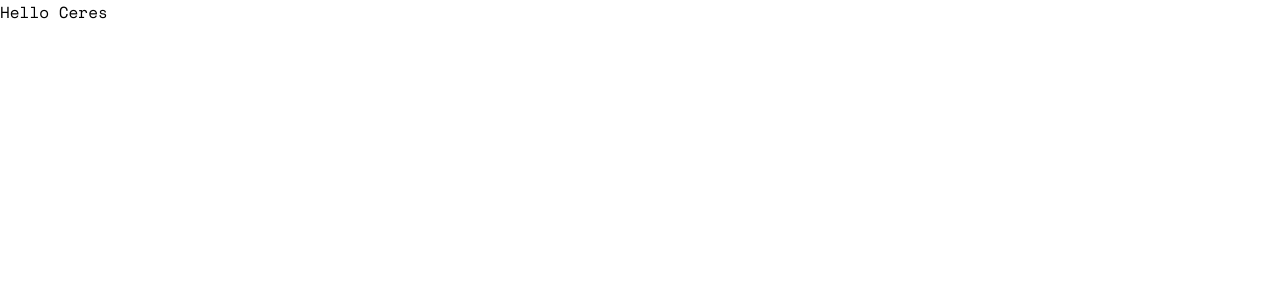
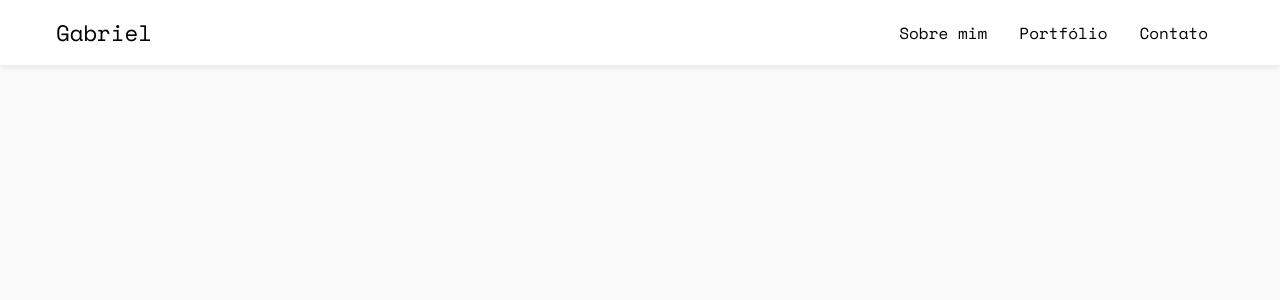
Before and after one commit to gabrielnafuzi/personal-site, a React (Create React App) app: page / in a window 1280 px wide. Shown: the top 300 px of the page. Built offline with nearby package versions, Linux system fonts and the light colour scheme; the HTML template or start-up script is replaced by a standard one.

Commit message:
finished header

```diff
--- a/src/App.js
+++ b/src/App.js
@@ -1,11 +1,13 @@
 import React from 'react';
+import Header from './components/Header';
 
 import GlobalStyles from './styles/GlobalStyles';
 
 const App = () => {
   return (
     <>
-      <div>Hello Ceres</div>
+      <Header />
+
       <GlobalStyles />
     </>
   );
--- /dev/null
+++ b/src/Hooks/useMedia.js
@@ -0,0 +1,24 @@
+import React from 'react';
+
+const useMedia = media => {
+  const [match, setMatch] = React.useState(null);
+
+  React.useEffect(() => {
+    function changeMatch() {
+      const { matches } = window.matchMedia(media);
+
+      setMatch(matches);
+    }
+
+    changeMatch();
+    window.addEventListener('resize', changeMatch);
+
+    return () => {
+      window.removeEventListener('resize', changeMatch);
+    };
+  }, [media]);
+
+  return match;
+};
+
+export default useMedia;
--- /dev/null
+++ b/src/components/Header/index.js
@@ -0,0 +1,42 @@
+import React from 'react';
+import useMedia from '../../Hooks/useMedia';
+
+import { Container, HeaderBlock, Logo, Nav, MobileButton } from './styles';
+
+const Header = () => {
+  const mobile = useMedia('(max-width: 739px)');
+  const [mobileMenu, setMobileMenu] = React.useState(false);
+
+  return (
+    <Container>
+      <HeaderBlock>
+        <Logo>Gabriel</Logo>
+
+        {mobile && (
+          <MobileButton
+            className={mobileMenu && 'active'}
+            onClick={() => setMobileMenu(!mobileMenu)}
+          ></MobileButton>
+        )}
+
+        <Nav
+          className={`${mobile ? 'nav-mobile' : 'nav'} ${
+            mobileMenu && 'nav-mobile-active'
+          }`}
+        >
+          <li>
+            <a href="#about">Sobre mim</a>
+          </li>
+          <li>
+            <a href="#portfolio">Portfólio</a>
+          </li>
+          <li>
+            <a href="#contact">Contato</a>
+          </li>
+        </Nav>
+      </HeaderBlock>
+    </Container>
+  );
+};
+
+export default Header;
--- /dev/null
+++ b/src/components/Header/styles.js
@@ -0,0 +1,100 @@
+import styled from 'styled-components';
+
+export const Container = styled.div`
+  width: 100%;
+  background: var(--color-white);
+  box-shadow: 0px 5px 5px -1px rgba(0, 0, 0, 0.06);
+  position: fixed;
+  top: 0;
+  left: 0;
+`;
+
+export const HeaderBlock = styled.header`
+  margin: 0 auto;
+  padding: 1rem;
+  display: flex;
+  align-items: center;
+  justify-content: space-between;
+  max-width: 1200px;
+`;
+
+export const Logo = styled.div`
+  font-size: 1.4rem;
+`;
+
+export const Nav = styled.ul`
+  display: flex;
+
+  li {
+    padding: 0 0.4rem;
+    margin: 0 0.6rem;
+
+    a {
+      text-decoration: none;
+    }
+  }
+
+  &.nav-mobile {
+    display: block;
+    position: absolute;
+    top: 70px;
+    right: 20px;
+    padding: 0 1rem;
+
+    background: var(--color-white);
+    box-shadow: 0 1px 2px rgba(0, 0, 0, 0.2);
+
+    border: 1px solid var(--color-purple);
+    border-radius: 0.2rem;
+
+    transform: translateX(-10px);
+    opacity: 0;
+    pointer-events: none;
+
+    li {
+      padding: 0.8rem 0;
+
+      & + li {
+        border-top: 1px solid var(--color-purple);
+      }
+    }
+  }
+
+  &.nav-mobile-active {
+    transition: 0.3s;
+    transform: initial;
+    opacity: 1;
+    z-index: 100;
+    pointer-events: initial;
+  }
+`;
+
+export const MobileButton = styled.button`
+  width: 40px;
+  height: 40px;
+  display: flex;
+  justify-content: center;
+  align-items: center;
+
+  outline: none;
+  transition: 0.1s;
+  cursor: pointer;
+
+  &::after {
+    content: '';
+    display: block;
+    width: 1.4rem;
+    height: 3px;
+    border-radius: 4px;
+    background: var(--color-purple);
+    box-shadow: 0 8px var(--color-purple), 0 -8px var(--color-purple);
+    transition: 0.2s;
+  }
+
+  &.active::after {
+    transform: rotate(-90deg);
+    width: 4px;
+    height: 4px;
+    box-shadow: 0 8px var(--color-purple), 0 -8px var(--color-purple);
+  }
+`;
--- a/src/styles/GlobalStyles.js
+++ b/src/styles/GlobalStyles.js
@@ -2,7 +2,7 @@ import { createGlobalStyle } from 'styled-components';
 
 export default createGlobalStyle`
   :root {
-    --color-background: #fff;
+    --color-background: #fafafa;
     --color-black: #2e2e2e;
     --color-purple: #7d77e0;
     --color-white: #fff;
```
